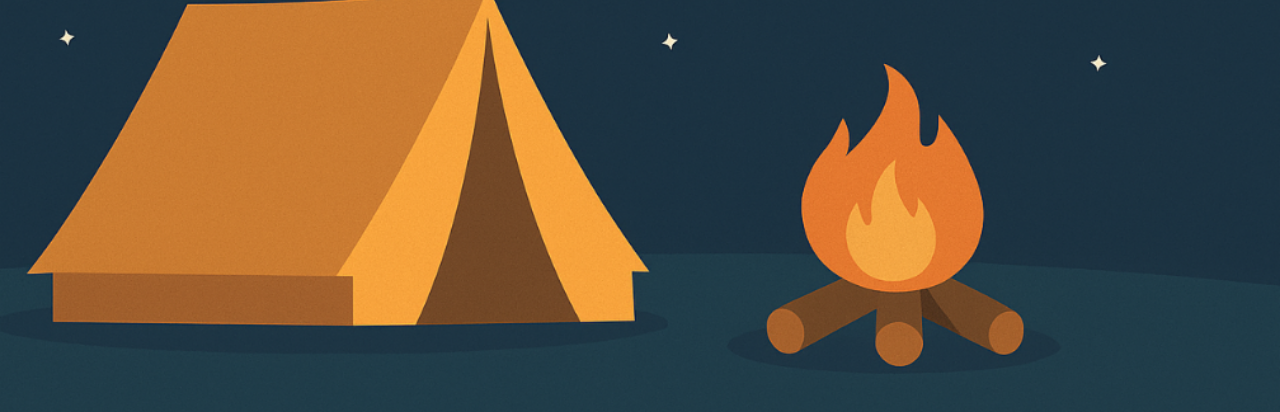
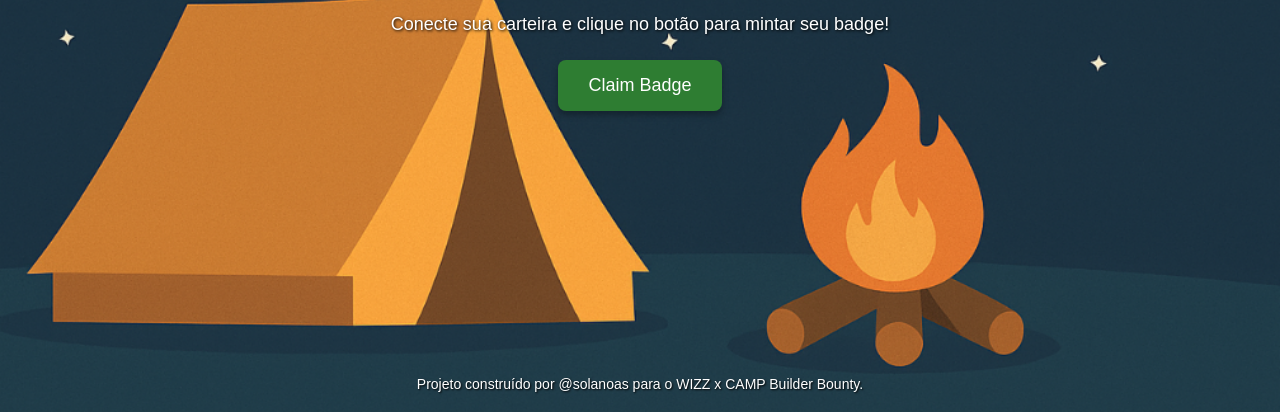
Before and after one commit to solanoas85/camp-badge-minter-clean, a plain HTML site: page index.html in a window 1280 px wide. Shown: the part 388-800 px from the top of the page. Drawn offline with Linux system fonts and the light colour scheme.

Commit message:
Update index.html

```diff
--- a/index.html
+++ b/index.html
@@ -1,34 +1,58 @@
 <!DOCTYPE html>
-<html>
+<html lang="pt-BR">
   <head>
+    <meta charset="UTF-8" />
     <title>Camp Badge Minter</title>
     <script src="https://cdn.jsdelivr.net/npm/ethers@5.7.2/dist/ethers.umd.min.js"></script>
     <style>
       body {
+        margin: 0;
+        padding: 0;
+        background: url("23.png") no-repeat center center fixed;
+        background-size: cover;
         font-family: Arial, sans-serif;
-        background-image: url('23.png');
-        background-size: cover;
-        background-repeat: no-repeat;
-        background-position: center;
-        background-attachment: fixed;
+        color: white;
+        height: 100vh;
+        display: flex;
+        justify-content: center;
+        align-items: center;
+        flex-direction: column;
         text-align: center;
-        padding: 50px;
-        color: white;
       }
 
-      h1, p {
-        text-shadow: 1px 1px 5px black;
+      h1 {
+        font-size: 40px;
+        text-shadow: 2px 2px 4px #000;
+        margin-bottom: 10px;
+      }
+
+      p {
+        font-size: 18px;
+        text-shadow: 1px 1px 3px #000;
+        margin-bottom: 25px;
       }
 
       button {
         padding: 15px 30px;
         font-size: 18px;
-        cursor: pointer;
         background-color: #2e7d32;
         color: white;
         border: none;
         border-radius: 8px;
-        box-shadow: 2px 2px 8px black;
+        cursor: pointer;
+        box-shadow: 0 4px 6px rgba(0, 0, 0, 0.3);
+      }
+
+      button:hover {
+        background-color: #1b5e20;
+      }
+
+      .footer {
+        position: absolute;
+        bottom: 20px;
+        font-size: 14px;
+        color: #fff;
+        text-shadow: 1px 1px 2px #000;
       }
     </style>
   </head>
@@ -37,15 +61,19 @@
     <p>Conecte sua carteira e clique no botão para mintar seu badge!</p>
     <button onclick="mintBadge()">Claim Badge</button>
 
+    <div class="footer">
+      Projeto construído por @solanoas para o WIZZ x CAMP Builder Bounty.
+    </div>
+
     <script>
       const contractAddress = "0x2c2323218e6b194995582B90027Bd8474606d66F";
       const abi = [
         {
-          "inputs": [],
-          "name": "mint",
-          "outputs": [],
-          "stateMutability": "payable",
-          "type": "function"
+          inputs: [],
+          name: "mint",
+          outputs: [],
+          stateMutability: "payable",
+          type: "function"
         }
       ];
 
```
